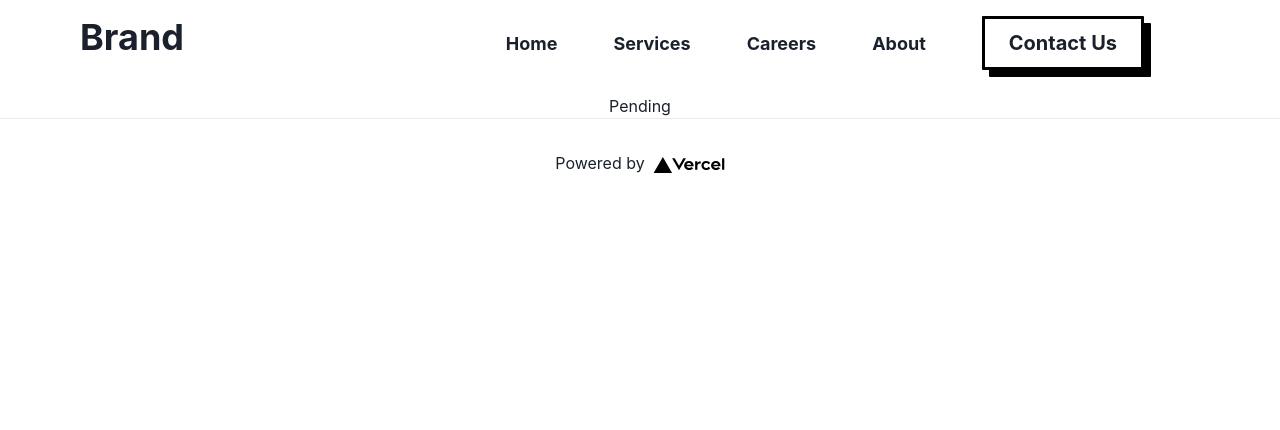
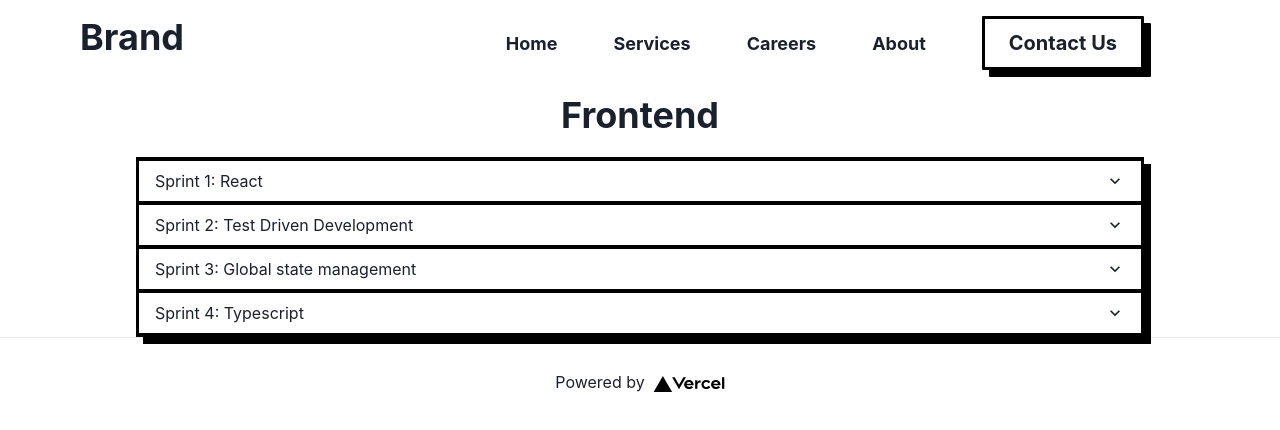
Before and after one commit to eric-do/business-app, a Next.js app: page /services in a window 1280 px wide. Shown: the top 430 px of the page. Built offline with nearby package versions, Linux system fonts and the light colour scheme.

Commit message:
Implement Accordion

```diff
--- a/pages/services.tsx
+++ b/pages/services.tsx
@@ -5,7 +5,12 @@ import {
   Text,
   Heading,
   VStack,
-  Center
+  Center,
+  Accordion,
+  AccordionButton,
+  AccordionItem,
+  AccordionPanel,
+  AccordionIcon
 } from '@chakra-ui/react';
 
 const services = [
@@ -25,11 +30,86 @@ const services = [
 ]
 
 const Services = () => {
+
   return (
-    <Center>
-      Pending
-    </Center>
+    <VStack
+      w='100%'
+      spacing={5}
+    >
+      <Heading
+          as='h2'
+          fontSize={{
+            base: '2xl',
+            md: '4xl'
+          }}
+        >
+          Frontend
+      </Heading>
+      <VStack
+        spacing={-1}
+        p={0}
+        mt={'10'}
+        px={{
+          base: 0,
+          md: '5%',
+        }}
+        w='100%'
+      >
+        {frontendSchedule.map(({ title, description}) => (
+          <Accordion
+            allowToggle
+            key={title}
+            w='100%'
+            boxShadow='7px 7px 0 black'
+            borderWidth='3px'
+            borderColor='black'
+            bgColor='white'
+          >
+            <AccordionItem>
+              <AccordionButton>
+                <Box
+                  flex='1'
+                  textAlign='left'
+                >
+                  {title}
+                </Box>
+                <AccordionIcon />
+              </AccordionButton>
+              <AccordionPanel pb={4}>
+                {description}
+              </AccordionPanel>
+            </AccordionItem>
+          </Accordion>
+
+        ))}
+      </VStack>
+    </VStack>
   )
 }
 
+const frontendSchedule = [
+  {
+    title: 'Sprint 1: React',
+    description: ` Week 1 assumes the student has a moderate understanding of Javascript
+                  and HTML. There is minimal focus on CSS in this sprint, as the majority
+                  of React complexity is focused on data (state) management.`
+  },
+  {
+    title: 'Sprint 2: Test Driven Development',
+    description: `Test Driven Development is a crucial skill applicable to any part of the stack,
+                  yet absent from many bootcamps and workplaces. Learn how to write safe and maintable
+                  code that will save you and your team countless hours in refactors and manual testing.`
+  },
+  {
+    title: 'Sprint 3: Global state management',
+    description: `Tools like Redux and React Query will allow you to efficiently manage your data, as
+                  well as keep it in sync with any server you interact with. Learn when and how to use
+                  the various libraries available.`
+  },
+  {
+    title: 'Sprint 4: Typescript',
+    description: `As modern code bases become more complex, using a statically typed lanaguage becomes crucial.
+                  Typescript allows you to write your code with confidence.`
+  }
+]
 export default Services;
--- /dev/null
+++ b/theme/components/accordion.ts
@@ -0,0 +1,26 @@
+import { extendTheme } from "@chakra-ui/react";
+
+const theme = {
+  baseStyle: {
+    width: '100%',
+    rounded: 1,
+  },
+  sizes: {
+    md: {}
+  },
+  variants: {
+    'with-shadow': {
+      boxShadow: '7px 7px 0px black',
+      fontWeight: 700,
+      fontSize: 'xl',
+      borderColor: 'black',
+      bgColor: 'white',
+      borderWidth: 3,
+    },
+    'ghost': {
+      borderWidth: 0
+    }
+  }
+}
+
+export default theme;
--- a/theme/index.ts
+++ b/theme/index.ts
@@ -2,12 +2,14 @@ import { extendTheme } from "@chakra-ui/react";
 import Button from './components/button';
 import Input from './components/input';
 import Textarea from './components/textarea';
+import Accordion from './components/accordion';
 
 const overrides = {
   components: {
     Button,
     Input,
-    Textarea
+    Textarea,
+    Accordion
   }
 }
 
```
